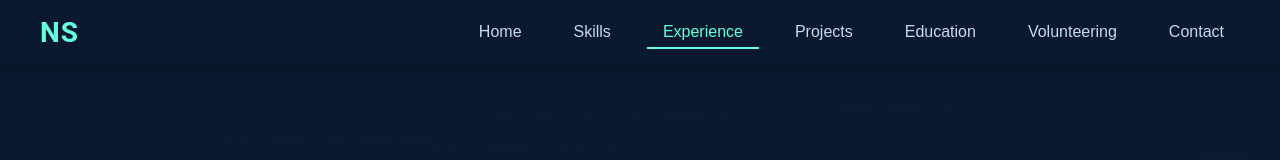
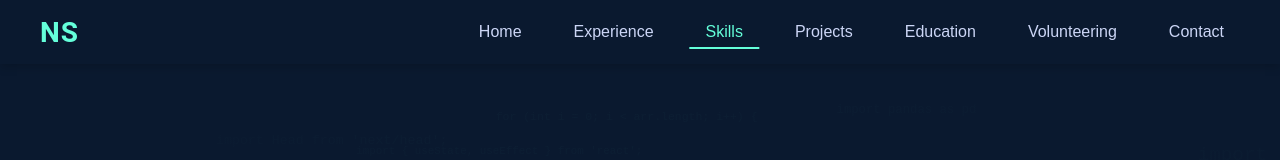
Before and after one commit to narainsriram2020/personalwebsite, a React (Create React App) app: page / in a window 1280 px wide. Shown: the top 160 px of the page. Built offline with nearby package versions, Linux system fonts and the light colour scheme.

Commit message:
changed experience and skills

```diff
--- a/src/App.js
+++ b/src/App.js
@@ -154,8 +154,8 @@ const App = () => {
       <MainContainer loaded={loaded}>
         <Header />
         <Section id="home" delay="0.2s"><Home /></Section>
+        <Section id="experience" delay="0.4s"><Experience /></Section>
         <Section id="skills" delay="0.3s"><Skills /></Section>
-        <Section id="experience" delay="0.4s"><Experience /></Section>
         <Section id="projects" delay="0.5s"><Projects /></Section>
         <Section id="education" delay="0.6s"><Education /></Section>
         <Section id="volunteering" delay="0.7s"><Volunteering /></Section>
--- a/src/Header.js
+++ b/src/Header.js
@@ -11,7 +11,7 @@ function Header() {
     const handleScroll = () => {
       const scrollPosition = window.scrollY;
 
-      const sections = ['home', 'skills', 'experience', 'projects', 'education', 'volunteering', 'contact'];
+      const sections = ['home', 'experience', 'skills', 'projects', 'education', 'volunteering', 'contact'];
 
       sections.forEach((section) => {
         const element = document.getElementById(section);
@@ -81,8 +81,8 @@ function Header() {
           </NavToggle>
           <NavLinks isMobileMenuOpen={isMobileMenuOpen}>
             <NavLink active={activeSection === 'home'} onClick={() => handleNavClick('home')}>Home</NavLink>
+            <NavLink active={activeSection === 'experience'} onClick={() => handleNavClick('experience')}>Experience</NavLink>
             <NavLink active={activeSection === 'skills'} onClick={() => handleNavClick('skills')}>Skills</NavLink>
-            <NavLink active={activeSection === 'experience'} onClick={() => handleNavClick('experience')}>Experience</NavLink>
             <NavLink active={activeSection === 'projects'} onClick={() => handleNavClick('projects')}>Projects</NavLink>
             <NavLink active={activeSection === 'education'} onClick={() => handleNavClick('education')}>Education</NavLink>
             <NavLink active={activeSection === 'volunteering'} onClick={() => handleNavClick('volunteering')}>Volunteering</NavLink>
@@ -109,9 +109,9 @@ const StyledIsland = ({ activeSection, handleNavClick }) => (
     <IslandNavLinks>
       <IslandNavItem active={activeSection === 'home'} onClick={() => handleNavClick('home')}>Home</IslandNavItem>
       <Divider />
+      <IslandNavItem active={activeSection === 'experience'} onClick={() => handleNavClick('experience')}>Experience</IslandNavItem>
+      <Divider />
       <IslandNavItem active={activeSection === 'skills'} onClick={() => handleNavClick('skills')}>Skills</IslandNavItem>
-      <Divider />
-      <IslandNavItem active={activeSection === 'experience'} onClick={() => handleNavClick('experience')}>Experience</IslandNavItem>
       <Divider />
       <IslandNavItem active={activeSection === 'projects'} onClick={() => handleNavClick('projects')}>Projects</IslandNavItem>
       <Divider />
```
